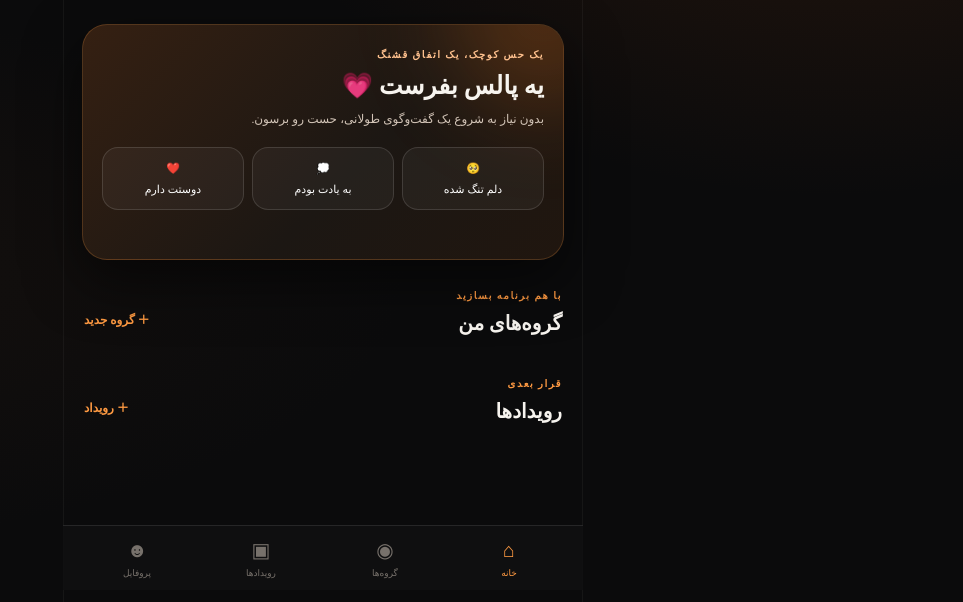
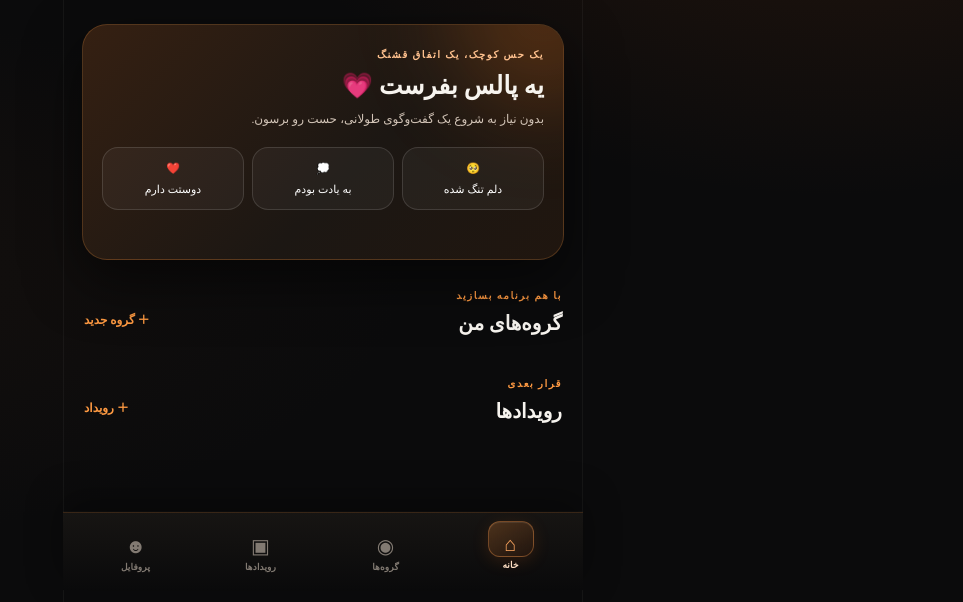
Before and after one commit to AhmadEngArt/pulse-app-, a plain HTML site: page 404.html in a window 1280 px wide. Shown: the part 210-812 px from the top of the page, without its empty margins (317-1280 px from the left). Drawn offline with Linux system fonts and the light colour scheme.

Commit message:
PULSE v7: premium glowing bottom navigation

```diff
--- a/styles.css
+++ b/styles.css
@@ -32,3 +32,93 @@ dialog{width:min(92vw,420px);border:1px solid #ff9a4238;border-radius:23px;backg
 #v6-qr-code img,#v6-qr-code canvas{max-width:100%;height:auto!important;margin:auto}
 .sound-setting{display:flex!important;align-items:center}
 .sound-setting input{width:auto;accent-color:var(--orange);margin-inline-start:10px}
+
+
+/* PULSE v7 — sculpted luxury bottom navigation */
+.bottom-nav{
+  height:78px;
+  align-items:center;
+  justify-content:space-around;
+  padding:8px 10px calc(8px + env(safe-area-inset-bottom));
+  background:linear-gradient(180deg,rgba(24,22,20,.94),rgba(10,10,11,.985));
+  border-top:1px solid rgba(255,157,76,.19);
+  box-shadow:0 -12px 36px rgba(0,0,0,.38),0 -1px 0 rgba(255,255,255,.025);
+}
+.bottom-nav .nav-item{
+  position:relative;
+  flex:1;
+  min-width:0;
+  height:59px;
+  padding:5px 2px 3px;
+  display:flex;
+  flex-direction:column;
+  align-items:center;
+  justify-content:center;
+  gap:4px;
+  border:0;
+  border-radius:16px;
+  color:#827a72;
+  background:transparent;
+  transition:color .22s ease,transform .22s ease;
+  -webkit-tap-highlight-color:transparent;
+}
+.bottom-nav .nav-item::before{
+  content:"";
+  position:absolute;
+  top:1px;
+  width:44px;
+  height:34px;
+  border-radius:12px;
+  background:transparent;
+  border:1px solid transparent;
+  transition:all .22s ease;
+}
+.bottom-nav .nav-item .v5-nav-icon{
+  position:relative;
+  z-index:1;
+  display:grid;
+  place-items:center;
+  width:44px;
+  height:34px;
+  font-size:21px;
+  line-height:1;
+  color:inherit;
+  filter:drop-shadow(0 1px 1px #0008);
+  transition:transform .22s ease,color .22s ease;
+}
+.bottom-nav .nav-item>span:last-child{
+  position:relative;
+  z-index:1;
+  font-size:9px;
+  line-height:1;
+  font-weight:600;
+  letter-spacing:.15px;
+  color:inherit;
+  transition:color .22s ease;
+}
+.bottom-nav .nav-item.active{
+  color:#ffad68;
+  transform:translateY(-2px);
+}
+.bottom-nav .nav-item.active::before{
+  background:linear-gradient(145deg,rgba(255,150,61,.24),rgba(194,77,12,.09));
+  border-color:rgba(255,157,76,.34);
+  box-shadow:0 4px 17px rgba(255,119,26,.13),inset 0 1px 0 rgba(255,255,255,.08);
+}
+.bottom-nav .nav-item.active .v5-nav-icon{
+  color:#ffb16f;
+  transform:translateY(-1px) scale(1.06);
+  filter:drop-shadow(0 0 7px rgba(255,139,49,.32));
+}
+.bottom-nav .nav-item.active>span:last-child{
+  color:#ffe0c5;
+  font-weight:800;
+}
+.bottom-nav .nav-item:active{transform:scale(.94)}
+.bottom-nav .nav-item:focus-visible{
+  outline:2px solid #ff9a42;
+  outline-offset:2px;
+}
+@media(prefers-reduced-motion:reduce){
+ .bottom-nav .nav-item,.bottom-nav .nav-item::before,.bottom-nav .nav-item .v5-nav-icon{transition:none}
+}
```
